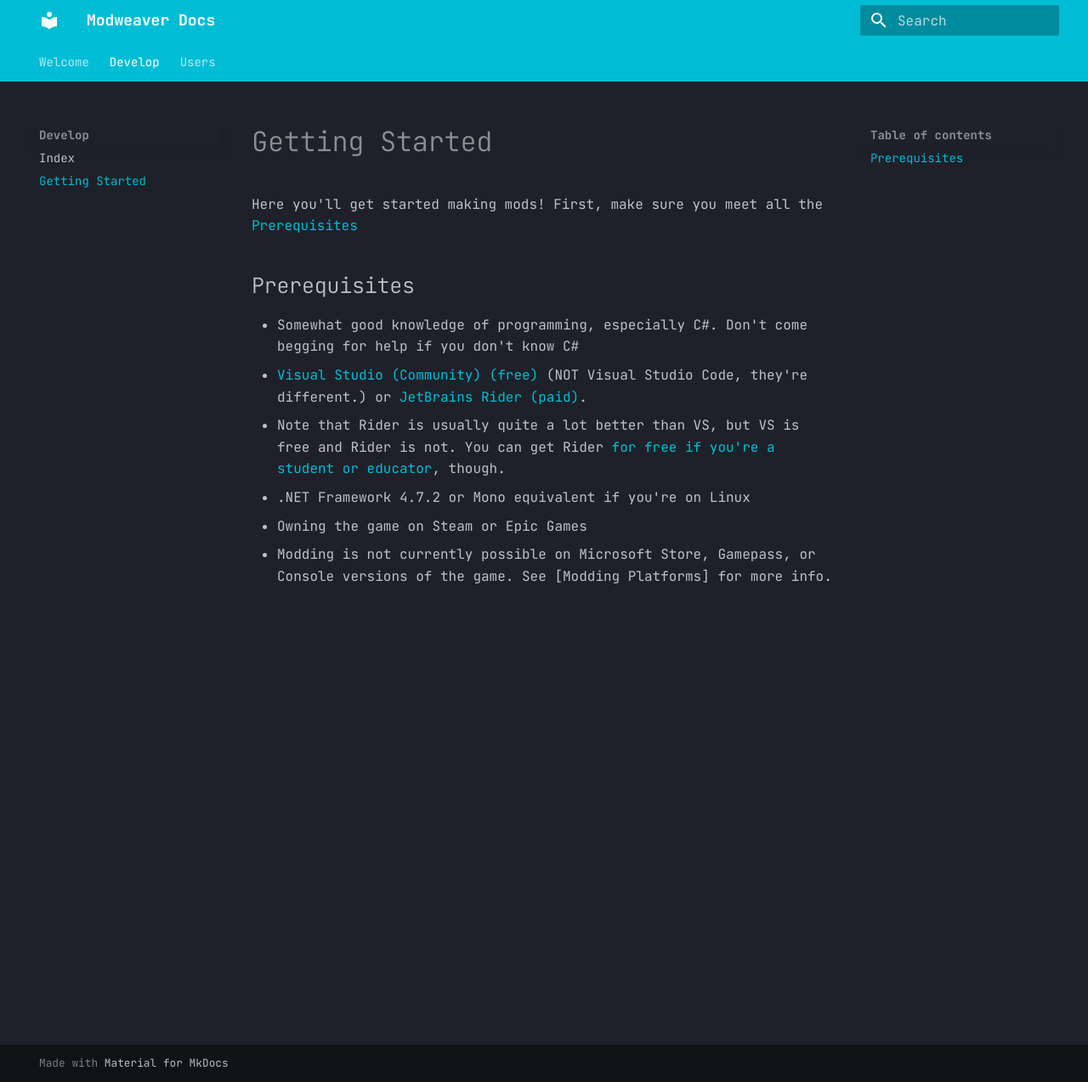
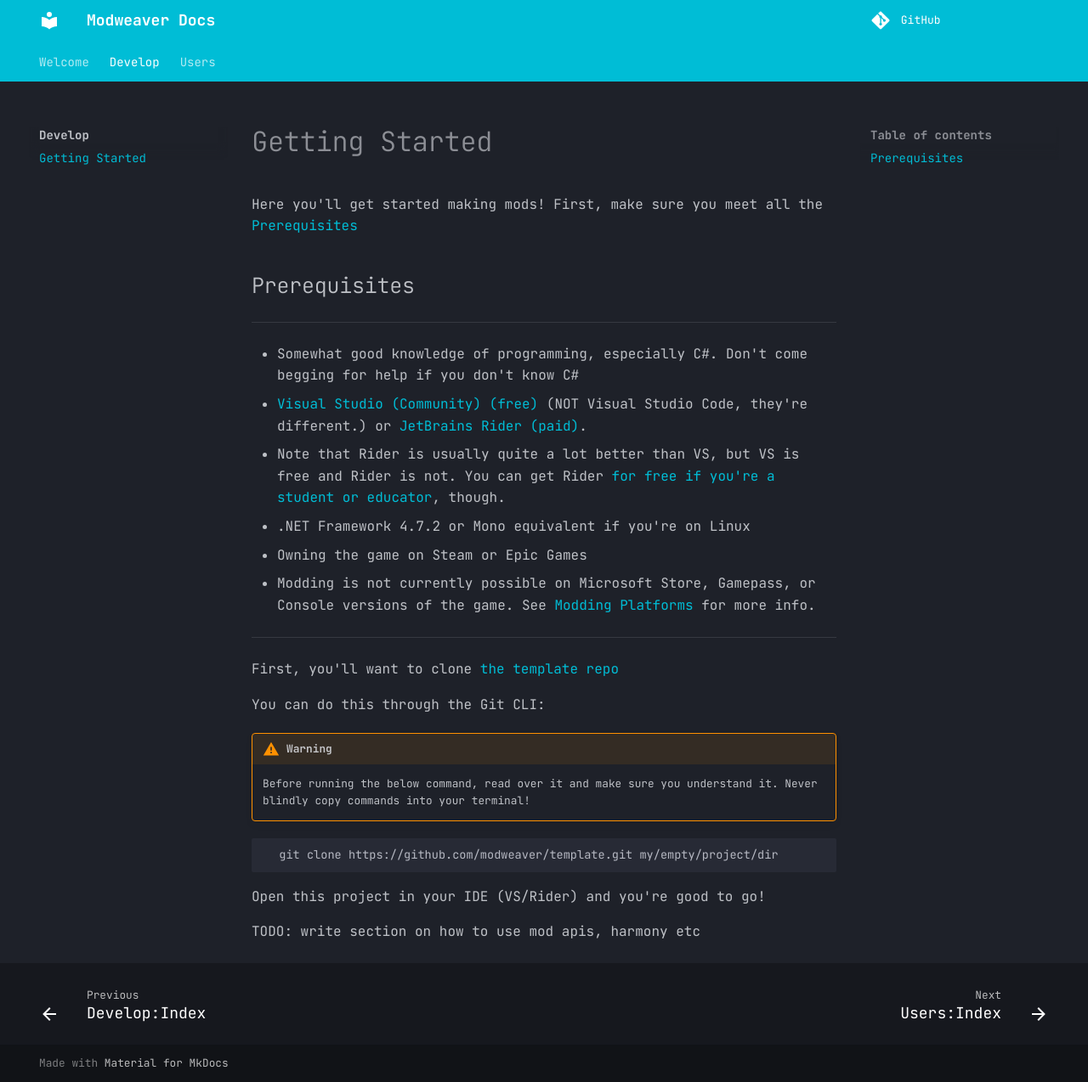
Before and after one commit to modweaver/docs, an MkDocs documentation site: the page built from docs/develop/getting-started.md, in a window 1280 px wide and 1274 px high. Shown: the whole window at 85% size. Built offline with MkDocs 1.6.1 and Material for MkDocs 9.7.7, drawn with Linux system fonts in a browser that asks for light colours; comment, search, counter and statistics services are not loaded.

Commit message:
update docs

````diff
--- a/docs/develop/getting-started.md
+++ b/docs/develop/getting-started.md
@@ -4,9 +4,28 @@ Here you'll get started making mods! First, make sure you meet all the [Prerequi
 
 ## Prerequisites
 
+---
+
 - Somewhat good knowledge of programming, especially C#. Don't come begging for help if you don't know C#
 - [Visual Studio (Community) (free)](https://visualstudio.microsoft.com) (NOT Visual Studio Code, they're different.) or [JetBrains Rider (paid)](https://jetbrains.com/rider/).
   - Note that Rider is usually quite a lot better than VS, but VS is free and Rider is not. You can get Rider [for free if you're a student or educator](https://www.jetbrains.com/community/education/), though.
 - .NET Framework 4.7.2 or Mono equivalent if you're on Linux
 - Owning the game on Steam or Epic Games
-  - Modding is not currently possible on Microsoft Store, Gamepass, or Console versions of the game. See [Modding Platforms] for more info.
+  - Modding is not currently possible on Microsoft Store, Gamepass, or Console versions of the game. See [Modding Platforms](/users/modding-platforms) for more info.
+
+---
+
+First, you'll want to clone [the template repo](https://github.com/modweaver/template.git)
+
+You can do this through the Git CLI:
+
+!!! warning
+    Before running the below command, read over it and make sure you understand it. Never blindly copy commands into your terminal!
+
+```shell
+  git clone https://github.com/modweaver/template.git my/empty/project/dir
+```
+
+Open this project in your IDE (VS/Rider) and you're good to go!
+
+TODO: write section on how to use mod apis, harmony etc
--- a/docs/develop/index.md
+++ b/docs/develop/index.md
@@ -1,3 +1,4 @@
+# Develop:Index
 
 This is the Develop section.
 You can see a list of the pages on the left.
--- a/mkdocs.yml
+++ b/mkdocs.yml
@@ -1,6 +1,8 @@
 #$schema=https://squidfunk.github.io/mkdocs-material/schema.json
 $schema: https://squidfunk.github.io/mkdocs-material/schema.json
 site_name: Modweaver Docs
+site_url: https://docs.modweaver.org
+repo_url: https://github.com/modweaver/docs
 theme:
     name: material
     palette:
@@ -15,7 +17,25 @@ theme:
       - navigation.instant.progress
       - navigation.tracking
       - navigation.tabs
+      - navigation.indexes
+      - navigation.top
+      - navigation.footer
+      - toc.follow
 markdown_extensions:
   - admonition
   - pymdownx.details
   - pymdownx.superfences
+  - pymdownx.emoji:
+      emoji_index: !!python/name:material.extensions.emoji.twemoji
+      emoji_generator: !!python/name:material.extensions.emoji.to_svg
+  - pymdownx.highlight:
+      anchor_linenums: true
+  - pymdownx.keys
+  - pymdownx.smartsymbols
+  - pymdownx.snippets
+  - pymdownx.tasklist:
+      custom_checkbox: true
+plugins:
+  - social:
+      cards_layout_options:
+        font_family: JetBrains Mono
````
Also changed, not shown: docs/users/index.md (+1 -1 lines), docs/users/installing-modweaver.md (+15 -0 lines), docs/users/modding-platforms.md (+6 -4 lines), 1 other file.
